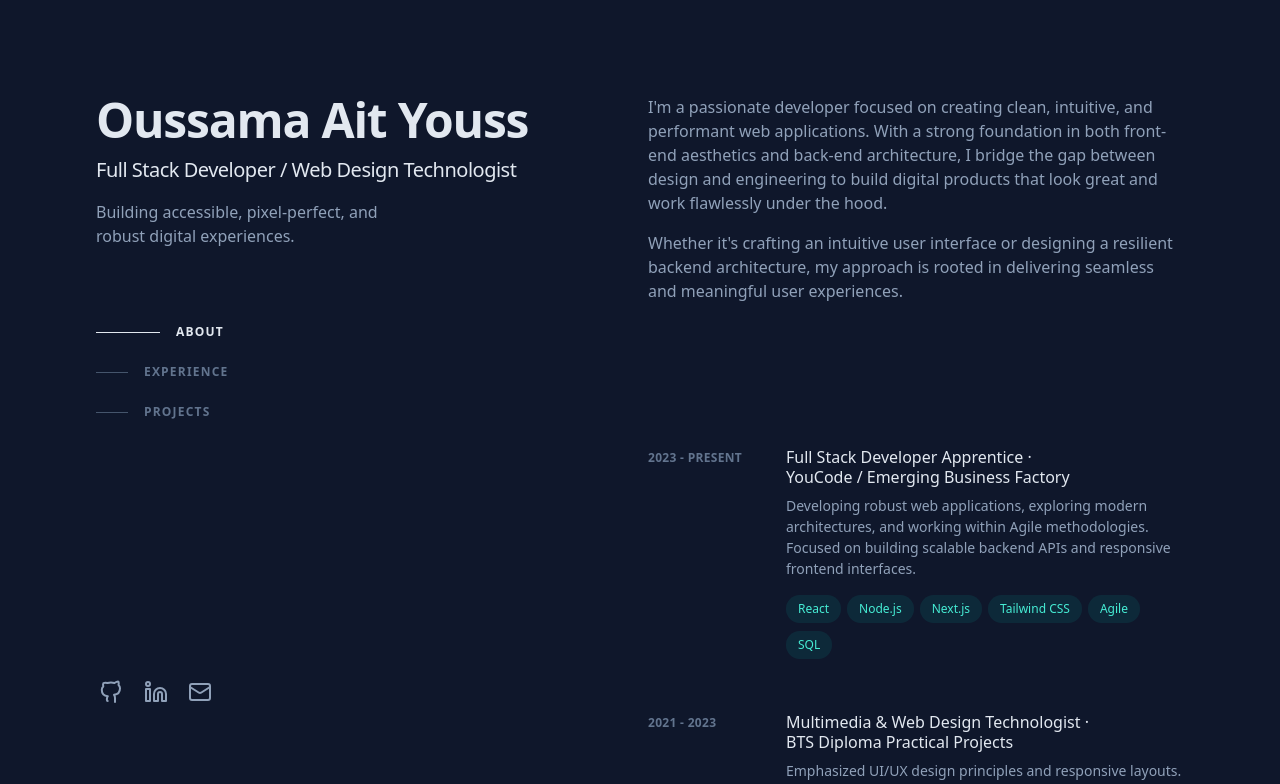
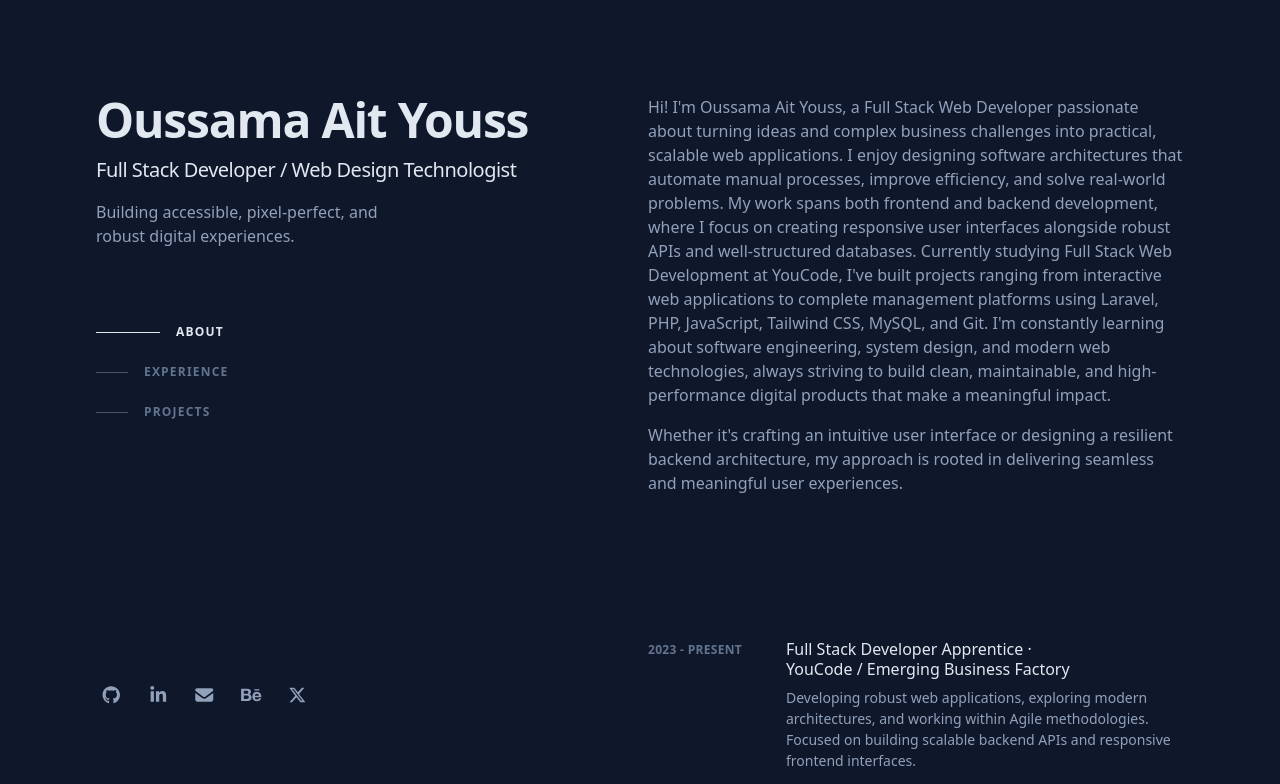
Before and after one commit to Oussama-Ait-Youss/portfolio, a Next.js app: page / in a window 1280 px wide. Shown: the top 784 px of the page. Built offline with nearby package versions, Linux system fonts and the light colour scheme.

Commit message:
feat: add the icon's link's

```diff
--- a/package.json
+++ b/package.json
@@ -9,6 +9,10 @@
     "lint": "eslint"
   },
   "dependencies": {
+    "@fortawesome/fontawesome-svg-core": "^7.3.1",
+    "@fortawesome/free-brands-svg-icons": "^7.3.1",
+    "@fortawesome/free-solid-svg-icons": "^7.3.1",
+    "@fortawesome/react-fontawesome": "^3.5.0",
     "lucide-react": "^1.27.0",
     "next": "16.2.12",
     "react": "19.2.4",
--- a/src/components/LeftSidebar.js
+++ b/src/components/LeftSidebar.js
@@ -1,43 +1,11 @@
 "use client";
 
 import { useState, useEffect } from "react";
-import { Mail, ExternalLink } from "lucide-react";
+import { ExternalLink } from "lucide-react";
+import { FontAwesomeIcon } from "@fortawesome/react-fontawesome";
+import { faGithub, faLinkedinIn, faBehance, faXTwitter } from "@fortawesome/free-brands-svg-icons";
+import { faEnvelope } from "@fortawesome/free-solid-svg-icons";
 
-const GithubIcon = (props) => (
-  <svg
-    xmlns="http://www.w3.org/2000/svg"
-    width="24"
-    height="24"
-    viewBox="0 0 24 24"
-    fill="none"
-    stroke="currentColor"
-    strokeWidth="2"
-    strokeLinecap="round"
-    strokeLinejoin="round"
-    {...props}
-  >
-    <path d="M15 22v-4a4.8 4.8 0 0 0-1-3.2c3-.3 6-1.5 6-6.5 0-1.4-.5-2.5-1.5-3.4.1-.3.6-1.6-.1-3.3 0 0-1.2-.4-3.9 1.4a12.3 12.3 0 0 0-7.1 0C4.6 2.7 3.4 3.1 3.4 3.1c-.7 1.7-.2 3-.1 3.3-1 .9-1.5 2-1.5 3.4 0 5 3 6.2 6 6.5-.4.4-.7 1-.8 2-.1.5-.1 1.2-.1 1.7 0 .5.3 1 .8 1" />
-  </svg>
-);
-
-const LinkedinIcon = (props) => (
-  <svg
-    xmlns="http://www.w3.org/2000/svg"
-    width="24"
-    height="24"
-    viewBox="0 0 24 24"
-    fill="none"
-    stroke="currentColor"
-    strokeWidth="2"
-    strokeLinecap="round"
-    strokeLinejoin="round"
-    {...props}
-  >
-    <path d="M16 8a6 6 0 0 1 6 6v7h-4v-7a2 2 0 0 0-2-2 2 2 0 0 0-2 2v7h-4v-7a6 6 0 0 1 6-6z" />
-    <rect width="4" height="12" x="2" y="9" />
-    <circle cx="4" cy="4" r="2" />
-  </svg>
-);
 import { personalInfo, navigationItems } from "../data/content";
 import Link from "next/link";
 
@@ -122,38 +90,60 @@ export default function LeftSidebar() {
         </nav>
       </div>
 
-      <ul className="ml-1 mt-8 flex items-center gap-5" aria-label="Social media">
+      <ul className="ml-1 mt-8 flex items-center gap-6" aria-label="Social media">
         <li className="text-xs shrink-0">
           <a
-            className="block hover:text-slate-200 text-slate-400 transition-colors"
-            href="https://github.com"
+            className="block text-slate-400 hover:text-teal-400 transition-colors duration-200"
+            href="https://github.com/Oussama-Ait-Youss"
             target="_blank"
-            rel="noreferrer"
+            rel="noopener noreferrer"
             aria-label="GitHub"
           >
-            <GithubIcon className="h-6 w-6" />
+            <FontAwesomeIcon icon={faGithub} size="xl" />
           </a>
         </li>
         <li className="text-xs shrink-0">
           <a
-            className="block hover:text-slate-200 text-slate-400 transition-colors"
-            href="https://linkedin.com"
+            className="block text-slate-400 hover:text-teal-400 transition-colors duration-200"
+            href="https://www.linkedin.com/in/oussama-ait-youss-739925330/"
             target="_blank"
-            rel="noreferrer"
+            rel="noopener noreferrer"
             aria-label="LinkedIn"
           >
-            <LinkedinIcon className="h-6 w-6" />
+            <FontAwesomeIcon icon={faLinkedinIn} size="xl" />
           </a>
         </li>
         <li className="text-xs shrink-0">
           <a
-            className="block hover:text-slate-200 text-slate-400 transition-colors"
-            href="mailto:contact@example.com"
+            className="block text-slate-400 hover:text-teal-400 transition-colors duration-200"
+            href="mailto:alikhay815@gmail.com"
             target="_blank"
-            rel="noreferrer"
+            rel="noopener noreferrer"
             aria-label="Email"
           >
-            <Mail className="h-6 w-6" />
+            <FontAwesomeIcon icon={faEnvelope} size="xl" />
+          </a>
+        </li>
+        <li className="text-xs shrink-0">
+          <a
+            className="block text-slate-400 hover:text-teal-400 transition-colors duration-200"
+            href="https://www.behance.net/alikhay"
+            target="_blank"
+            rel="noopener noreferrer"
+            aria-label="Behance"
+          >
+            <FontAwesomeIcon icon={faBehance} size="xl" />
+          </a>
+        </li>
+        <li className="text-xs shrink-0">
+          <a
+            className="block text-slate-400 hover:text-teal-400 transition-colors duration-200"
+            href="https://x.com/AliKhay864719"
+            target="_blank"
+            rel="noopener noreferrer"
+            aria-label="X (Twitter)"
+          >
+            <FontAwesomeIcon icon={faXTwitter} size="xl" />
           </a>
         </li>
       </ul>
--- a/src/data/content.js
+++ b/src/data/content.js
@@ -2,7 +2,7 @@ export const personalInfo = {
   name: "Oussama Ait Youss",
   title: "Full Stack Developer / Web Design Technologist",
   tagline: "Building accessible, pixel-perfect, and robust digital experiences.",
-  bio: "I'm a passionate developer focused on creating clean, intuitive, and performant web applications. With a strong foundation in both front-end aesthetics and back-end architecture, I bridge the gap between design and engineering to build digital products that look great and work flawlessly under the hood.",
+  bio: "Hi! I'm Oussama Ait Youss, a Full Stack Web Developer passionate about turning ideas and complex business challenges into practical, scalable web applications. I enjoy designing software architectures that automate manual processes, improve efficiency, and solve real-world problems. My work spans both frontend and backend development, where I focus on creating responsive user interfaces alongside robust APIs and well-structured databases. Currently studying Full Stack Web Development at YouCode, I've built projects ranging from interactive web applications to complete management platforms using Laravel, PHP, JavaScript, Tailwind CSS, MySQL, and Git. I'm constantly learning about software engineering, system design, and modern web technologies, always striving to build clean, maintainable, and high-performance digital products that make a meaningful impact.",
 };
 
 export const navigationItems = [
```
Also changed, not shown: 1 other file (tests, documents, lock files or other folders).
